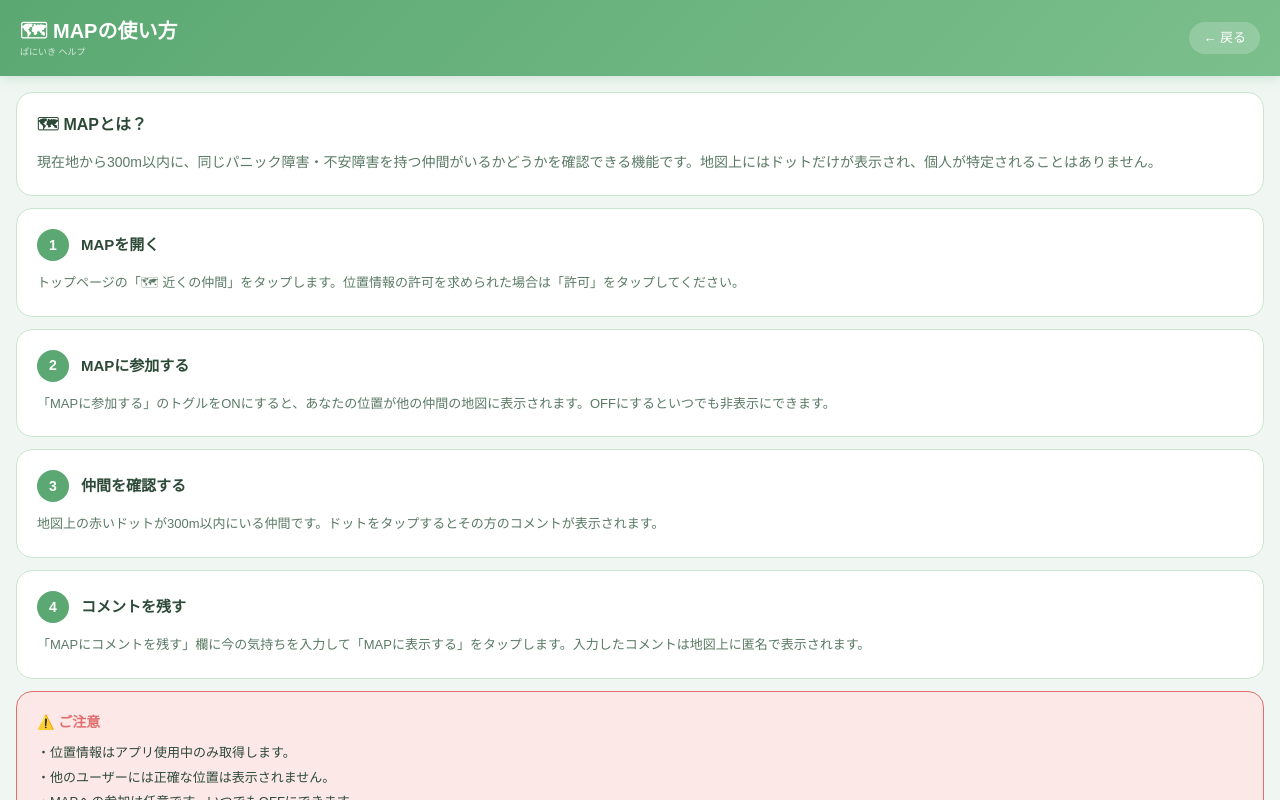
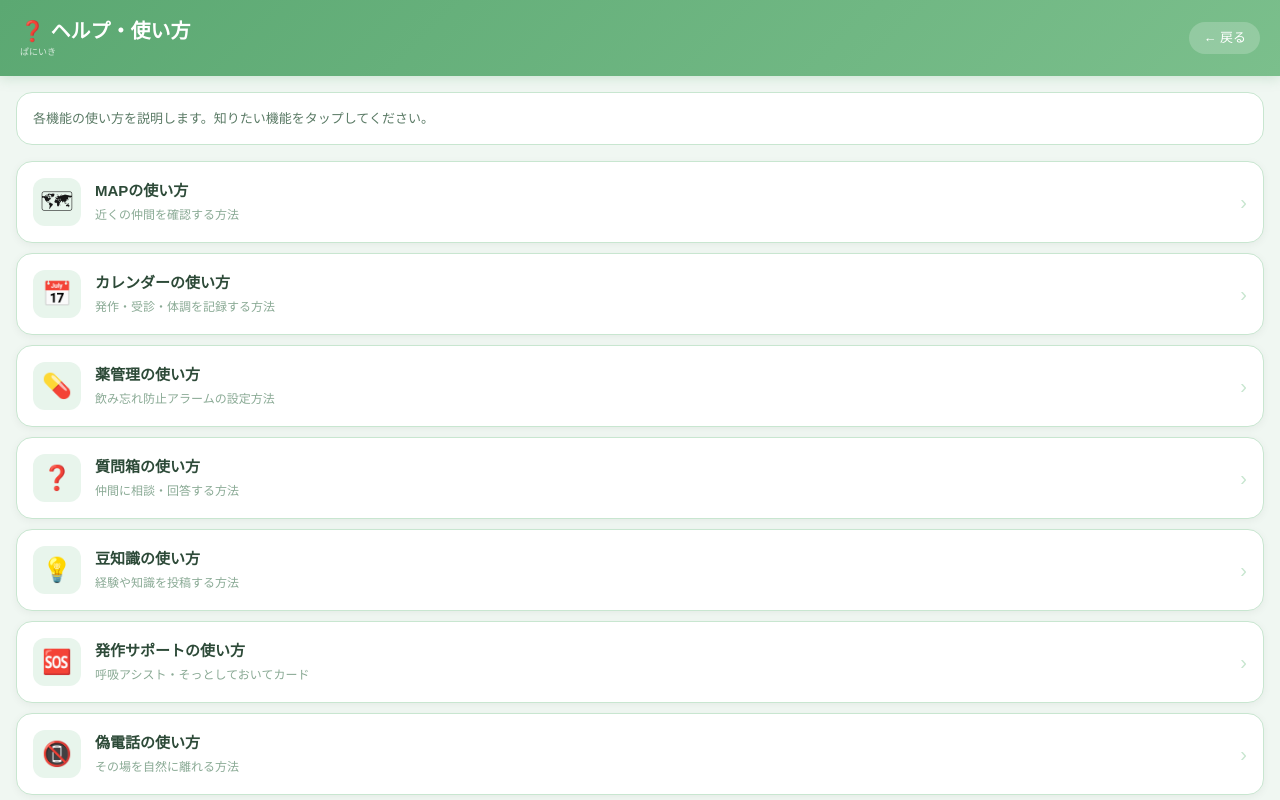
Before and after one commit to adosennsu8-netizen/paniiki, a Next.js app: page /help in a window 1280 px wide. Shown: the top 800 px of the page. Built offline with nearby package versions, Linux system fonts and the light colour scheme.

Commit message:
ヘルプ一覧ページを修正

```diff
--- a/src/app/help/page.tsx
+++ b/src/app/help/page.tsx
@@ -1,45 +1,54 @@
 import Link from "next/link";
 
-export default function HelpMapPage() {
+const HELP_ITEMS = [
+  { icon:"🗺", title:"MAPの使い方", desc:"近くの仲間を確認する方法", path:"/help/map" },
+  { icon:"📅", title:"カレンダーの使い方", desc:"発作・受診・体調を記録する方法", path:"/help/calendar" },
+  { icon:"💊", title:"薬管理の使い方", desc:"飲み忘れ防止アラームの設定方法", path:"/help/medicine" },
+  { icon:"❓", title:"質問箱の使い方", desc:"仲間に相談・回答する方法", path:"/help/qa" },
+  { icon:"💡", title:"豆知識の使い方", desc:"経験や知識を投稿する方法", path:"/help/tips" },
+  { icon:"🆘", title:"発作サポートの使い方", desc:"呼吸アシスト・そっとしておいてカード", path:"/help/sos" },
+  { icon:"📵", title:"偽電話の使い方", desc:"その場を自然に離れる方法", path:"/help/fake-call" },
+  { icon:"📍", title:"場所情報の使い方", desc:"クリニック・休める場所を探す方法", path:"/help/places" },
+  { icon:"⭐", title:"プレミアムプランについて", desc:"有料機能と料金について", path:"/help/premium" },
+];
+
+export default function HelpPage() {
   return (
     <div style={{ minHeight:"100vh", background:"#f0f7f2", fontFamily:"'Hiragino Maru Gothic ProN','BIZ UDPGothic',sans-serif" }}>
       <div style={{ background:"linear-gradient(135deg,#5ba872,#7bbf8c)", padding:"16px 20px", display:"flex", alignItems:"center", justifyContent:"space-between", boxShadow:"0 2px 12px rgba(91,168,114,0.25)" }}>
         <div>
-          <div style={{ color:"#fff", fontSize:20, fontWeight:800 }}>🗺 MAPの使い方</div>
-          <div style={{ color:"rgba(255,255,255,0.75)", fontSize:9 }}>ぱにいき ヘルプ</div>
+          <div style={{ color:"#fff", fontSize:20, fontWeight:800 }}>❓ ヘルプ・使い方</div>
+          <div style={{ color:"rgba(255,255,255,0.75)", fontSize:9 }}>ぱにいき</div>
         </div>
-        <Link href="/help" style={{ background:"rgba(255,255,255,0.2)", color:"#fff", borderRadius:20, padding:"6px 14px", fontSize:13, textDecoration:"none" }}>← 戻る</Link>
+        <Link href="/" style={{ background:"rgba(255,255,255,0.2)", color:"#fff", border:"none", borderRadius:20, padding:"6px 14px", fontSize:13, textDecoration:"none" }}>← 戻る</Link>
       </div>
 
       <div style={{ padding:"16px 16px 80px" }}>
-        <div style={{ background:"#fff", borderRadius:16, padding:20, marginBottom:12, border:"1px solid #c8e6d0" }}>
-          <div style={{ fontSize:16, fontWeight:800, color:"#2d4a38", marginBottom:12 }}>🗺 MAPとは？</div>
-          <div style={{ fontSize:14, color:"#5a7a65", lineHeight:1.9 }}>
-            現在地から300m以内に、同じパニック障害・不安障害を持つ仲間がいるかどうかを確認できる機能です。地図上にはドットだけが表示され、個人が特定されることはありません。
+        <div style={{ background:"#fff", borderRadius:16, padding:"14px 16px", marginBottom:16, border:"1px solid #c8e6d0" }}>
+          <div style={{ fontSize:13, color:"#5a7a65", lineHeight:1.8 }}>
+            各機能の使い方を説明します。知りたい機能をタップしてください。
           </div>
         </div>
 
-        {[
-          { step:"1", title:"MAPを開く", desc:"トップページの「🗺 近くの仲間」をタップします。位置情報の許可を求められた場合は「許可」をタップしてください。" },
-          { step:"2", title:"MAPに参加する", desc:"「MAPに参加する」のトグルをONにすると、あなたの位置が他の仲間の地図に表示されます。OFFにするといつでも非表示にできます。" },
-          { step:"3", title:"仲間を確認する", desc:"地図上の赤いドットが300m以内にいる仲間です。ドットをタップするとその方のコメントが表示されます。" },
-          { step:"4", title:"コメントを残す", desc:"「MAPにコメントを残す」欄に今の気持ちを入力して「MAPに表示する」をタップします。入力したコメントは地図上に匿名で表示されます。" },
-        ].map(item => (
-          <div key={item.step} style={{ background:"#fff", borderRadius:16, padding:20, marginBottom:12, border:"1px solid #c8e6d0" }}>
-            <div style={{ display:"flex", alignItems:"center", gap:12, marginBottom:10 }}>
-              <div style={{ width:32, height:32, borderRadius:"50%", background:"#5ba872", display:"flex", alignItems:"center", justifyContent:"center", color:"#fff", fontWeight:800, fontSize:14, flexShrink:0 }}>{item.step}</div>
-              <div style={{ fontSize:15, fontWeight:700, color:"#2d4a38" }}>{item.title}</div>
+        {HELP_ITEMS.map(item => (
+          <Link key={item.path} href={item.path} style={{ textDecoration:"none" }}>
+            <div style={{ background:"#fff", borderRadius:16, padding:"16px", marginBottom:10, boxShadow:"0 2px 8px rgba(0,0,0,0.05)", border:"1px solid #c8e6d0", display:"flex", alignItems:"center", gap:14 }}>
+              <div style={{ width:48, height:48, borderRadius:12, background:"#e8f5ec", display:"flex", alignItems:"center", justifyContent:"center", fontSize:24, flexShrink:0 }}>
+                {item.icon}
+              </div>
+              <div style={{ flex:1 }}>
+                <div style={{ fontSize:15, fontWeight:700, color:"#2d4a38", marginBottom:3 }}>{item.title}</div>
+                <div style={{ fontSize:12, color:"#8aaa95" }}>{item.desc}</div>
+              </div>
+              <div style={{ color:"#c8e6d0", fontSize:20 }}>›</div>
             </div>
-            <div style={{ fontSize:13, color:"#5a7a65", lineHeight:1.9 }}>{item.desc}</div>
-          </div>
+          </Link>
         ))}
 
-        <div style={{ background:"#fde8e8", borderRadius:16, padding:20, border:"1px solid #e07070" }}>
-          <div style={{ fontSize:14, fontWeight:700, color:"#e07070", marginBottom:8 }}>⚠️ ご注意</div>
-          <div style={{ fontSize:13, color:"#2d4a38", lineHeight:1.9 }}>
-            ・位置情報はアプリ使用中のみ取得します。<br/>
-            ・他のユーザーには正確な位置は表示されません。<br/>
-            ・MAPへの参加は任意です。いつでもOFFにできます。
+        <div style={{ background:"#fff", borderRadius:16, padding:"16px", marginTop:8, border:"1px solid #c8e6d0" }}>
+          <div style={{ fontSize:13, fontWeight:700, color:"#2d4a38", marginBottom:8 }}>📩 解決しない場合</div>
+          <div style={{ fontSize:12, color:"#5a7a65", lineHeight:1.8 }}>
+            お問い合わせはXのDMまたはアプリ内のお問い合わせからご連絡ください。
           </div>
         </div>
       </div>
```
